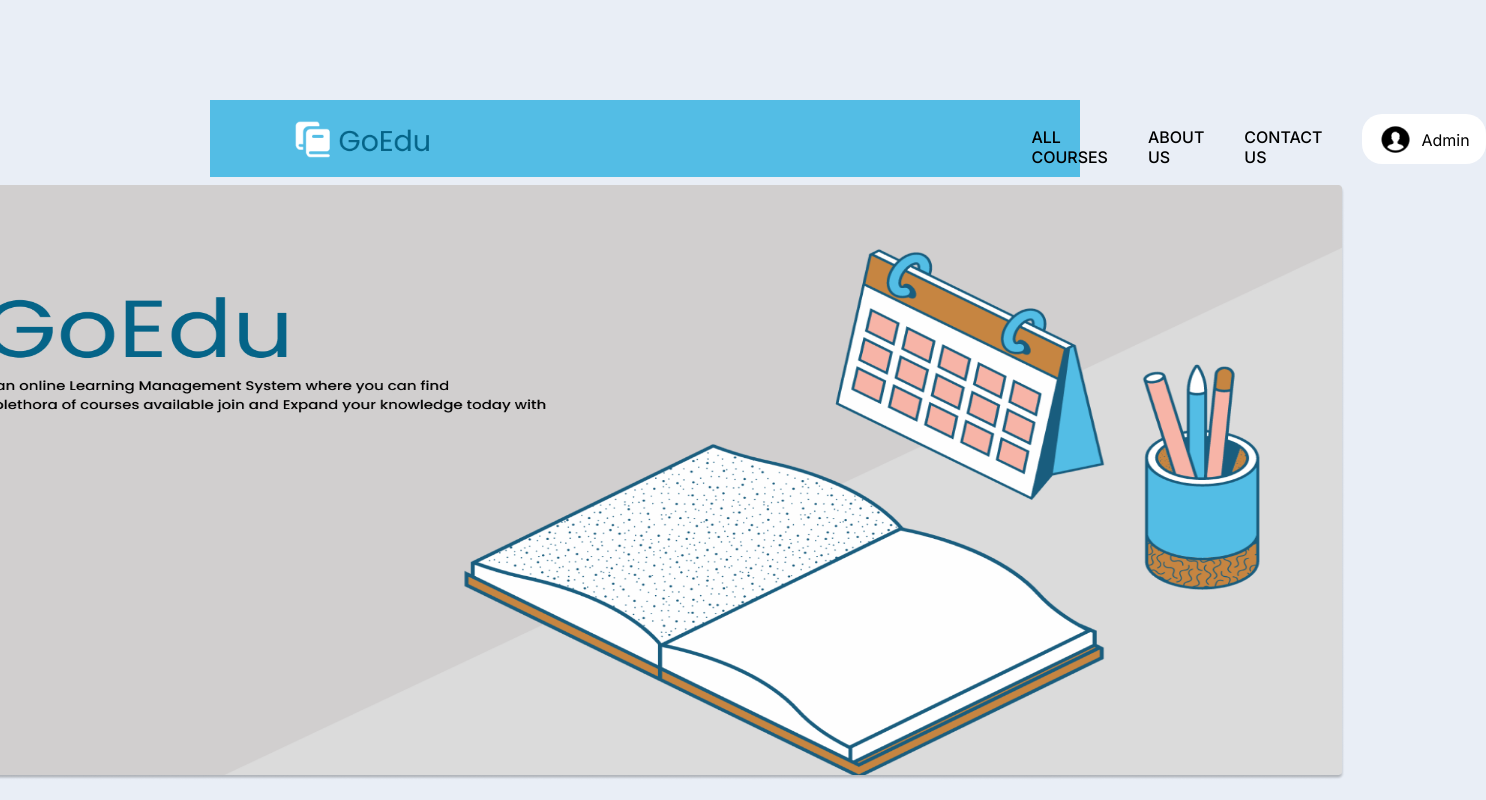
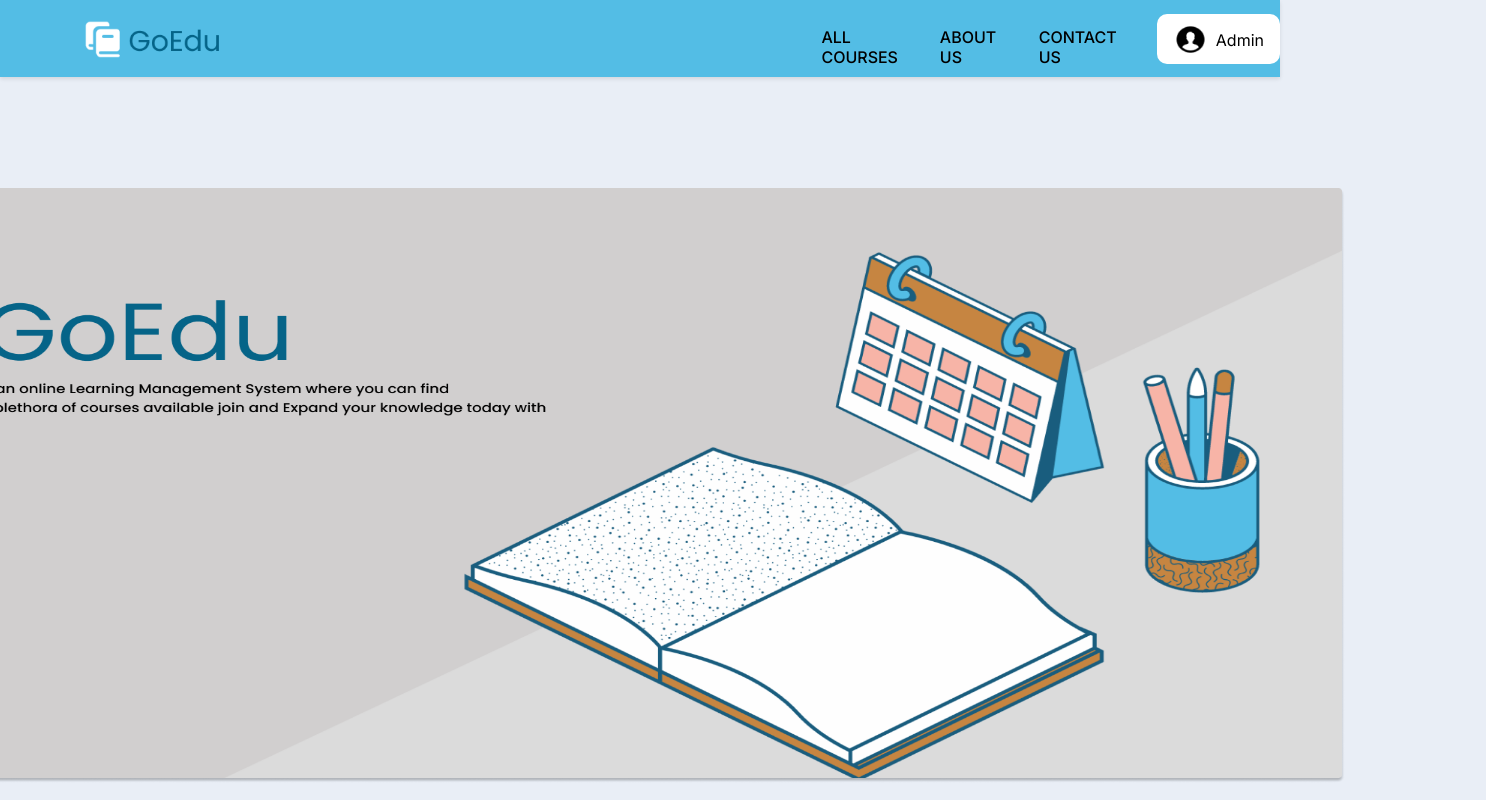
Before and after one commit to jdahiroc/learning-management-system, a React (Vite) app: page /homepage in a window 1280 px wide. Shown: the top 800 px of the page, 1486 px wide, since content can reach past the window. Built offline with nearby package versions, Linux system fonts and the light colour scheme; no server answers; a web font is replaced by a local one.

Commit message:
removed App.css

```diff
--- a/src/App.jsx
+++ b/src/App.jsx
@@ -6,8 +6,8 @@ import SignIn from "./pages/SignIn";
 import SignUp from "./pages/SignUp";
 import Homepage from "./pages/Homepage";
 
-// CSS
-import "./App.css";
+
+
 
 function App() {
   return (
--- a/src/pages/Homepage.jsx
+++ b/src/pages/Homepage.jsx
@@ -4,6 +4,8 @@ import userIcon from "../assets/MaleUser.png";
 import bannerImg from "../assets/banner.png";
 import headerLine from "../assets/headerLine.png";
 import courseLogo from "../assets/CourseLogo.png";
+
+// import { Link } from "react-router-dom";
 
 //css
 import "../styles/homepage.css";
@@ -24,6 +26,7 @@ const Homepage = () => {
             <li>CONTACT US</li>
           </ul>
         </div>
+        {/* Navigation Profile */}
         <div className="profile-container">
           <div className="profile-icon-container">
             <img src={userIcon} alt="profile-icon" />
@@ -32,6 +35,11 @@ const Homepage = () => {
             <h4>Admin</h4>
           </div>
         </div>
+      </div>
+
+      {/* Profile Modal */}
+      <div className="ovelay-profileIcon">
+
       </div>
 
       {/* Banner */}
@@ -69,6 +77,7 @@ const Homepage = () => {
           </p>
         </div>
       </div>
+
 
       <div className="box2">
         <div className="img-course-container">
--- a/src/pages/SignUp.jsx
+++ b/src/pages/SignUp.jsx
@@ -2,7 +2,7 @@ import { Link, useNavigate } from "react-router-dom";
 import { useState } from "react";
 import { UserAuth } from "../context/AuthContext";
 
-import {setDoc, doc, serverTimestamp } from "firebase/firestore";
+import { setDoc, doc, serverTimestamp } from "firebase/firestore";
 import { db } from "../firebase";
 
 //image link
@@ -25,16 +25,15 @@ const SignUp = () => {
   const { createUser } = UserAuth();
   const navigate = useNavigate();
 
-
-   // Function for gender selection
-   const handleGender = (e) => {
-    setGender(e.target.value === 'Male');
+  // Function for gender selection
+  const handleGender = (e) => {
+    setGender(e.target.value === "Male");
   };
 
   // Function for user type selection
   const handleUserType = (e) => {
-    setUserType(e.target.value === 'Student')
-  }
+    setUserType(e.target.value === "Student");
+  };
 
   // Handle Submit
   const handleSubmit = async (e) => {
@@ -48,7 +47,7 @@ const SignUp = () => {
       password,
       confirmPassword,
       contactNum,
-      gender: gender ? 'Male' : 'Female',
+      gender: gender ? "Male" : "Female",
       userType,
       createdOn: serverTimestamp(),
     };
@@ -59,8 +58,8 @@ const SignUp = () => {
       const authUserCredential = await createUser(email, password);
       const { uid } = authUserCredential.user;
 
-       // Save the document but using the UID on authenticated user
-       await setDoc(doc(db, "users", uid), newUser);
+      // Save the document but using the UID on authenticated user
+      await setDoc(doc(db, "users", uid), newUser);
 
       navigate("/homepage");
     } catch {
@@ -131,17 +130,27 @@ const SignUp = () => {
                 onChange={(e) => setContactNum(e.target.value)}
               />
 
-              <select name="Gender" id="gender" value={gender ? 'Male' : 'Female'} onChange={handleGender}>
+              <select
+                name="Gender"
+                id="gender"
+                value={gender ? "Male" : "Female"}
+                onChange={handleGender}
+              >
                 <option value="Male">Male</option>
                 <option value="Female">Female</option>
               </select>
 
-              <select name="Student" id="usertype" value={userType ? 'Student' : 'Teacher'} onChange={handleUserType}>
+              <select
+                name="Student"
+                id="usertype"
+                value={userType ? "Student" : "Teacher"}
+                onChange={handleUserType}
+              >
                 <option value="Student">Student</option>
                 <option value="Teacher">Teacher</option>
               </select>
 
-              <div className="sign-in-nav">
+              <div className="sign-up-nav">
                 <p>
                   Already have an account?{" "}
                   <Link className="signIn-Link" to={"/"}>
--- a/src/styles/homepage.css
+++ b/src/styles/homepage.css
@@ -8,8 +8,14 @@
 
 /* Navigations */
 .navigation-container {
+  position: fixed;
+  top: 0;
+  left: 0;
+  width: 100%;
   display: flex;
   background: #53bde5;
+  box-shadow: 0px 2px 4px rgba(0, 0, 0, 0.1);
+  z-index: 1000;
 }
 
 .navigation-container .logo-container {
@@ -37,16 +43,22 @@
   font-weight: 500;
 }
 
+.navigation-container .navigation-controls ul li:hover {
+  cursor: pointer;
+  color: #e9eef6;
+  border-radius: 5px;
+}
+
 .navigation-container .profile-container {
   height: 50px;
-  width: auto;
+  width: 130px;
   background: #ffffff;
   display: flex;
   padding-top: 1em;
   padding-left: 1em;
   padding-right: 1em;
   margin-top: 0.9em;
-  border-radius: 20px;
+  border-radius: 10px;
   cursor: pointer;
 }
 
@@ -74,6 +86,7 @@
   display: flex;
   justify-content: center;
   margin-top: 0.5em;
+  padding-top: 80px;
   border-radius: 10px;
 }
 
@@ -122,7 +135,7 @@
 
 .img-course-container {
   position: absolute;
-  top: -20%;
+  top: 11%;
   left: 2%;
 }
 
@@ -141,7 +154,7 @@
 .course-user-container span {
   font-family: "Inter", sans-serif;
   font-weight: 400;
-  color: #FFFFFF;
+  color: #ffffff;
 }
 
 .course-title-container {
@@ -155,7 +168,7 @@
   font-family: "Inter", sans-serif;
   font-weight: 700;
   font-size: 30px;
-  color: #FFFFFF;
+  color: #ffffff;
 }
 
 .course-description-container {
@@ -169,7 +182,7 @@
   font-family: "Inter", sans-serif;
   font-weight: 400;
   font-size: 12px;
-  color: #FFFFFF;
+  color: #ffffff;
 }
 
 /* Course Tiles */
@@ -207,7 +220,7 @@
 .box3 .course-user-container span {
   font-family: "Inter", sans-serif;
   font-weight: 400;
-  color: #FFFFFF;
+  color: #ffffff;
 }
 
 .box3 .course-title-container {
@@ -221,7 +234,7 @@
   font-family: "Inter", sans-serif;
   font-weight: 700;
   font-size: 30px;
-  color: #FFFFFF;
+  color: #ffffff;
 }
 
 .box3 .course-description-container {
@@ -235,7 +248,7 @@
   font-family: "Inter", sans-serif;
   font-weight: 400;
   font-size: 12px;
-  color: #FFFFFF;
+  color: #ffffff;
 }
 
 /* Course Tiles */
@@ -274,7 +287,7 @@
 .box2 .course-user-container span {
   font-family: "Inter", sans-serif;
   font-weight: 400;
-  color: #FFFFFF;
+  color: #ffffff;
 }
 
 .box2 .course-title-container {
@@ -288,7 +301,7 @@
   font-family: "Inter", sans-serif;
   font-weight: 700;
   font-size: 30px;
-  color: #FFFFFF;
+  color: #ffffff;
 }
 
 .box2 .course-description-container {
@@ -302,7 +315,7 @@
   font-family: "Inter", sans-serif;
   font-weight: 400;
   font-size: 12px;
-  color: #FFFFFF;
+  color: #ffffff;
 }
 
 /* Course Tiles */
@@ -341,7 +354,7 @@
 .box4 .course-user-container span {
   font-family: "Inter", sans-serif;
   font-weight: 400;
-  color: #FFFFFF;
+  color: #ffffff;
 }
 
 .box4 .course-title-container {
@@ -355,7 +368,7 @@
   font-family: "Inter", sans-serif;
   font-weight: 700;
   font-size: 30px;
-  color: #FFFFFF;
+  color: #ffffff;
 }
 
 .box4 .course-description-container {
@@ -369,5 +382,5 @@
   font-family: "Inter", sans-serif;
   font-weight: 400;
   font-size: 12px;
-  color: #FFFFFF;
+  color: #ffffff;
 }
```
